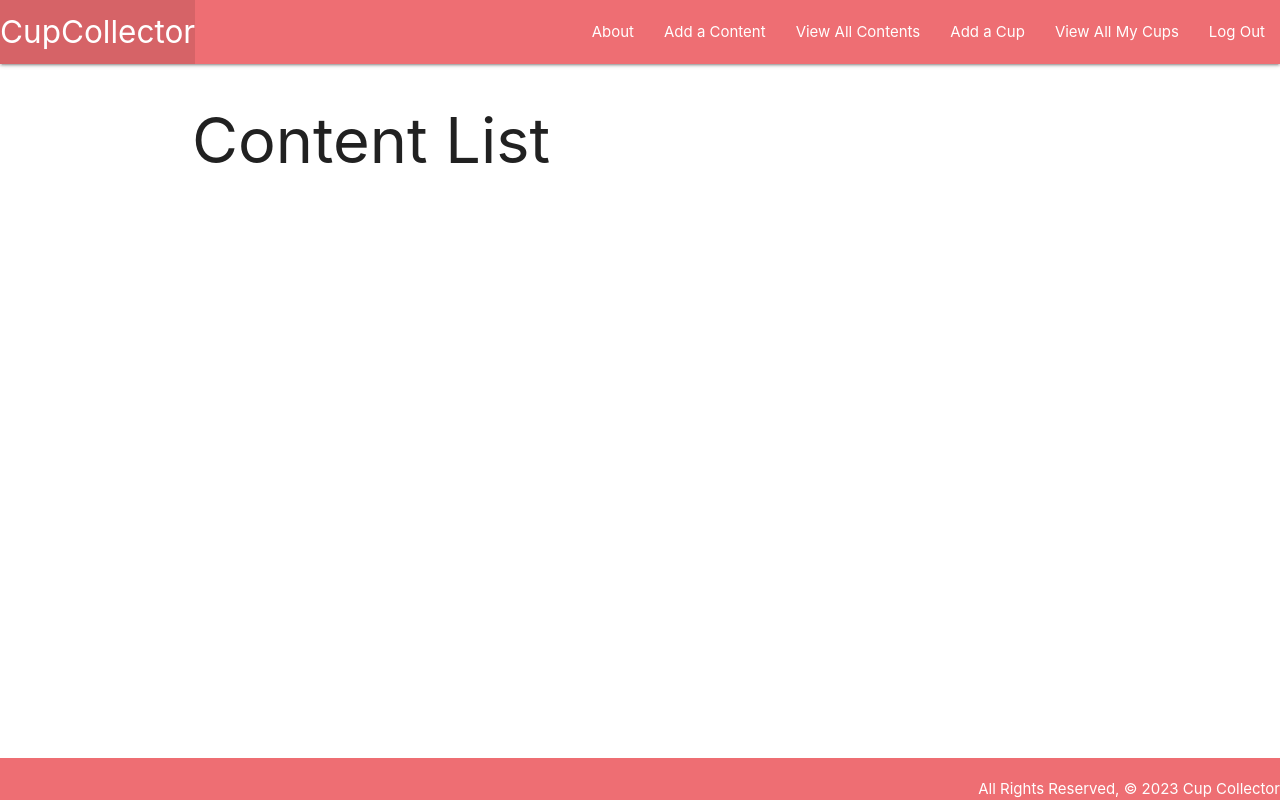
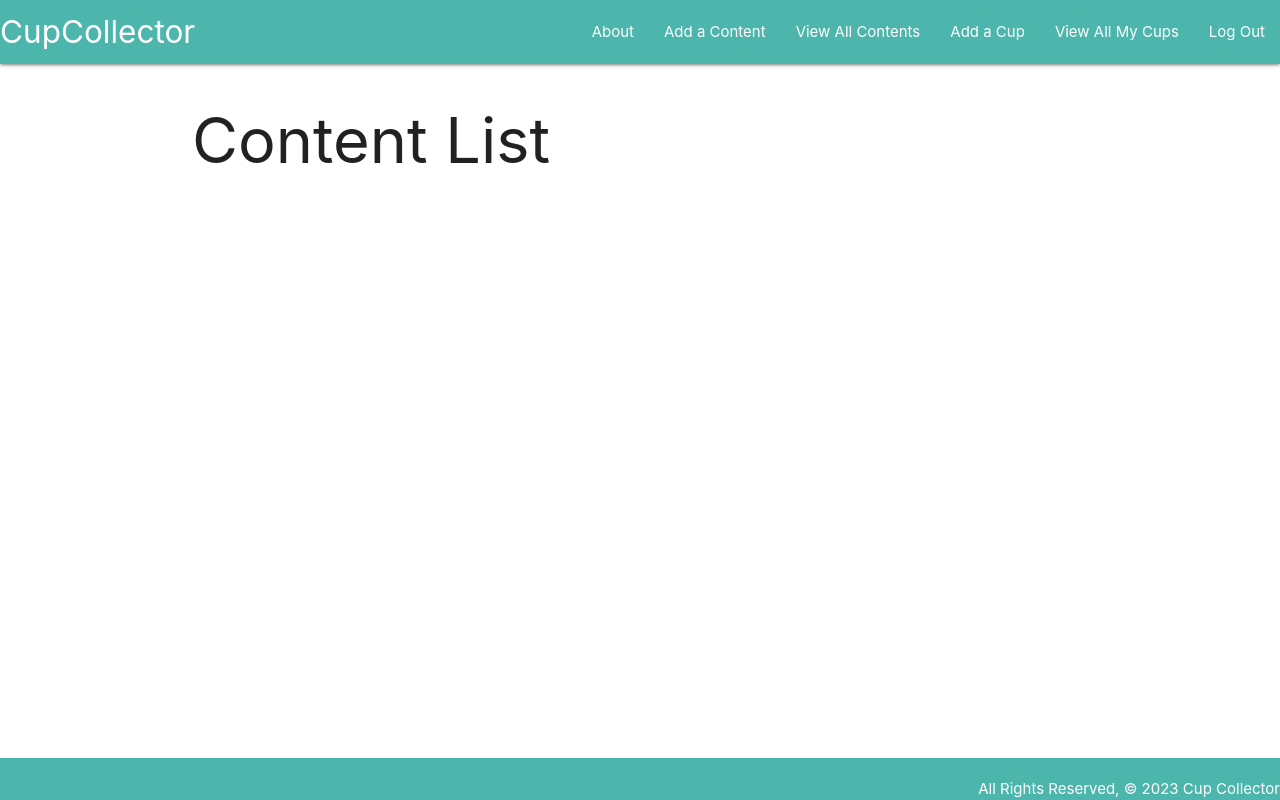
Before and after one commit to rjsander19/CupTracker, a Django app: page /contents/ in a window 1280 px wide. Run offline with Django 4.2, Linux system fonts and the light colour scheme; the visitor is signed in with stand-in values (Sample User, id 1); data that the repository does not hold is empty.

Commit message:
update css

```diff
--- a/main_app/static/css/style.css
+++ b/main_app/static/css/style.css
@@ -13,7 +13,3 @@
     padding-top: 0;
     text-align: right;
   }
-
-  header {
-    background-color: aliceblue;
-  }
--- a/main_app/templates/base.html
+++ b/main_app/templates/base.html
@@ -15,15 +15,15 @@
 <script src="https://cdnjs.cloudflare.com/ajax/libs/materialize/1.0.0/js/materialize.min.js"></script>
   </head>
   <body>
-    <header class="navbar-fixed">
+    <header class="navbar-fixed teal lighten-2">
       <nav>
-        <div class="nav-wrapper">
+        <div class="nav-wrapper teal lighten-2">
           <ul>
             <li>
-              <a href="/" class="left brand-logo">  CupCollector</a>
+              <a href="/" class="left brand-logo  teal lighten-2">  CupCollector</a>
             </li>
           </ul>
-          <ul class="right">
+          <ul class="right teal lighten-2">
             <li><a href="/about">About</a></li>
 
             {% if user.is_authenticated %}
@@ -41,8 +41,8 @@
       </nav>
     </header>
     <main class="container">{% block content %} {% endblock %}</main>
-    <footer class="page-footer">
-      <div class="right">
+    <footer class="page-footer teal lighten-2">
+      <div class="right teal lighten-2">
         All Rights Reserved, © 2023 Cup Collector
       </div>
     </footer>
--- a/main_app/templates/cups/detail.html
+++ b/main_app/templates/cups/detail.html
@@ -19,7 +19,7 @@
   <div class="col s6">
     <form action="{% url 'add_use' cup.id %}" method="post">
         {% csrf_token %} {{ use_form.as_p }}
-        <input type="submit" class="btn" value="Add Use" />
+        <input type="submit" class="btn #212121 grey darken-4" value="Add Use" />
       </form>
     <table class="striped">
       <thead>
--- a/main_app/templates/main_app/content_detail.html
+++ b/main_app/templates/main_app/content_detail.html
@@ -5,7 +5,7 @@
 <div class="card">
     <a href="{% url 'contents_detail' content.id %}">
         <div class="card-content">
-            <span class="card-title">A <span class="{{content.temp.lower}}-text">{{ content.temp.capitalize }}</span>
+            <span class="card-title"> <span class="{{content.temp.lower}}-text">{{ content.temp.capitalize }}</span>
                 {{ content.name }}</span>
         </div>
     </a>
--- a/main_app/templates/main_app/content_list.html
+++ b/main_app/templates/main_app/content_list.html
@@ -6,7 +6,7 @@
 <div class="card">
   <a href="{% url 'contents_detail' content.id %}" >
   <div class="card-content">
-    <span class="card-title">A <span class="{{content.temp.lower}}-text">{{ content.temp.capitalize }}</span> {{ content.name }}</span>
+    <span class="card-title"> <span class="{{content.temp.lower}}-text">{{ content.temp.capitalize }}</span> {{ content.name }}</span>
   </div>
   </a>
 </div>
```
